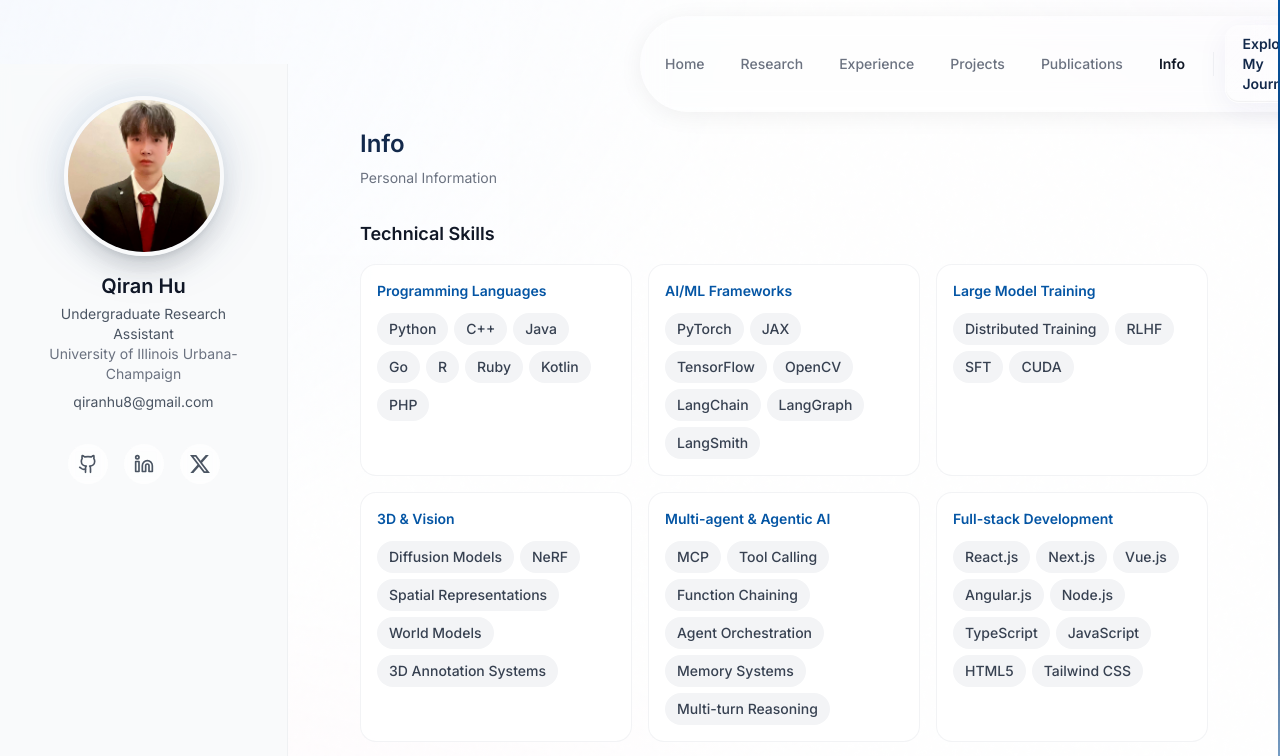
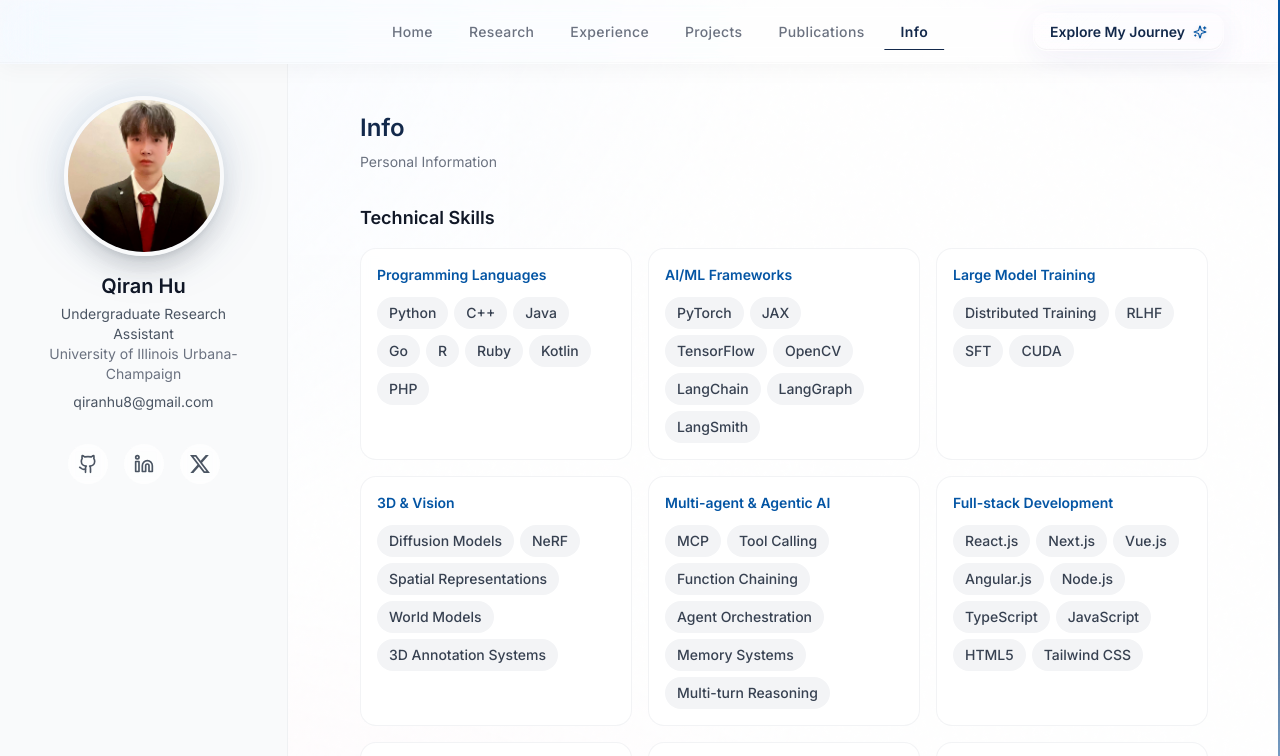
Before and after one commit to Edward-H26/Edward-H26.github.io, a React (Vite) app: page /info in a window 1280 px wide. Shown: the top 756 px of the page. Built offline with nearby package versions, Linux system fonts and the light colour scheme.

Commit message:
Update the desktop nav back to a fixed top bar
Replace the floating pill with the regular nav links. Make the glass nav nearly transparent with a stronger blur.

```diff
--- a/src/components/layout/Layout.tsx
+++ b/src/components/layout/Layout.tsx
@@ -22,7 +22,7 @@ export function Layout({ mobileMenuOpen, onMobileMenuClose }: LayoutProps) {
       <div className="flex relative">
         <Sidebar className="hidden lg:block" />
 
-        <main className="flex-1 lg:ml-72 pt-20">
+        <main className="flex-1 lg:ml-72 pt-16">
           <div className="max-w-4xl mx-auto px-6 py-12">
             <Outlet />
           </div>
--- a/src/components/layout/Navigation.tsx
+++ b/src/components/layout/Navigation.tsx
@@ -1,6 +1,6 @@
 import { NavLink } from "react-router-dom"
 import { Menu, Sparkles } from "lucide-react"
-import { motion, useScroll, useTransform } from "framer-motion"
+import { motion } from "framer-motion"
 import { useReducedMotion } from "@/hooks/useReducedMotion"
 
 const NAV_ITEMS = [
@@ -18,15 +18,12 @@ interface NavigationProps {
 
 export function Navigation({ onMenuClick }: NavigationProps) {
   const prefersReducedMotion = useReducedMotion()
-  const { scrollY } = useScroll()
-
-  const bgOpacity = useTransform(scrollY, [0, 50], [0.02, 0.06])
 
   if (prefersReducedMotion) {
     return (
       <>
-        <header className="fixed top-4 left-1/2 -translate-x-1/2 z-50 hidden lg:block">
-          <div className="nav-pill px-2 py-2 flex items-center gap-1">
+        <header className="fixed top-0 left-0 right-0 h-16 glass-nav z-50 hidden lg:block lg:pl-80">
+          <div className="h-full max-w-4xl mx-auto px-6 flex items-center justify-between">
             <nav className="flex items-center gap-1">
               {NAV_ITEMS.map((item) => (
                 <NavLink
@@ -34,15 +31,13 @@ export function Navigation({ onMenuClick }: NavigationProps) {
                   to={item.path}
                   end={item.path === "/"}
                   className={({ isActive }) =>
-                    `nav-link-pill ${isActive ? "active" : ""}`
+                    `nav-link ${isActive ? "active" : ""}`
                   }
                 >
                   {item.label}
                 </NavLink>
               ))}
             </nav>
-
-            <div className="w-px h-6 bg-gray-200/50 mx-2" />
 
             <a
               href="https://edward-h26.github.io/PersonalWebsite/"
@@ -76,20 +71,12 @@ export function Navigation({ onMenuClick }: NavigationProps) {
   return (
     <>
       <motion.header
-        className="fixed top-4 left-1/2 -translate-x-1/2 z-50 hidden lg:block"
+        className="fixed top-0 left-0 right-0 h-16 glass-nav z-50 hidden lg:block lg:pl-80"
         initial={{ opacity: 0, y: -20 }}
         animate={{ opacity: 1, y: 0 }}
         transition={{ duration: 0.5, ease: "easeOut" }}
       >
-        <motion.div
-          className="nav-pill px-2 py-2 flex items-center gap-1"
-          style={{
-            backgroundColor: useTransform(
-              bgOpacity,
-              (v) => `rgba(255, 255, 255, ${v})`
-            ),
-          }}
-        >
+        <div className="h-full max-w-4xl mx-auto px-6 flex items-center justify-between">
           <nav className="flex items-center gap-1">
             {NAV_ITEMS.map((item) => (
               <NavLink
@@ -97,15 +84,13 @@ export function Navigation({ onMenuClick }: NavigationProps) {
                 to={item.path}
                 end={item.path === "/"}
                 className={({ isActive }) =>
-                  `nav-link-pill ${isActive ? "active" : ""}`
+                  `nav-link ${isActive ? "active" : ""}`
                 }
               >
                 {item.label}
               </NavLink>
             ))}
           </nav>
-
-          <div className="w-px h-6 bg-gray-200/50 mx-2" />
 
           <a
             href="https://edward-h26.github.io/PersonalWebsite/"
@@ -118,7 +103,7 @@ export function Navigation({ onMenuClick }: NavigationProps) {
               <Sparkles size={14} className="liquid-glass-icon" />
             </span>
           </a>
-        </motion.div>
+        </div>
       </motion.header>
 
       <header className="fixed top-0 left-0 right-0 h-16 glass-nav z-50 lg:hidden">
--- a/src/styles/globals.css
+++ b/src/styles/globals.css
@@ -68,10 +68,14 @@
   }
 
   .glass-nav {
-    background: rgba(255, 255, 255, 0.85);
-    backdrop-filter: blur(8px) saturate(180%);
-    -webkit-backdrop-filter: blur(8px) saturate(180%);
-    border-bottom: 1px solid rgba(229, 231, 235, 0.5);
+    background: rgba(255, 255, 255, 0.02);
+    backdrop-filter: blur(20px) saturate(200%);
+    -webkit-backdrop-filter: blur(20px) saturate(200%);
+    border-bottom: 1px solid rgba(255, 255, 255, 0.08);
+    box-shadow:
+      0 4px 24px rgba(0, 0, 0, 0.04),
+      inset 0 1px 0 rgba(255, 255, 255, 0.1),
+      inset 0 -1px 0 rgba(0, 0, 0, 0.02);
   }
 
   .glass-sidebar {
```
